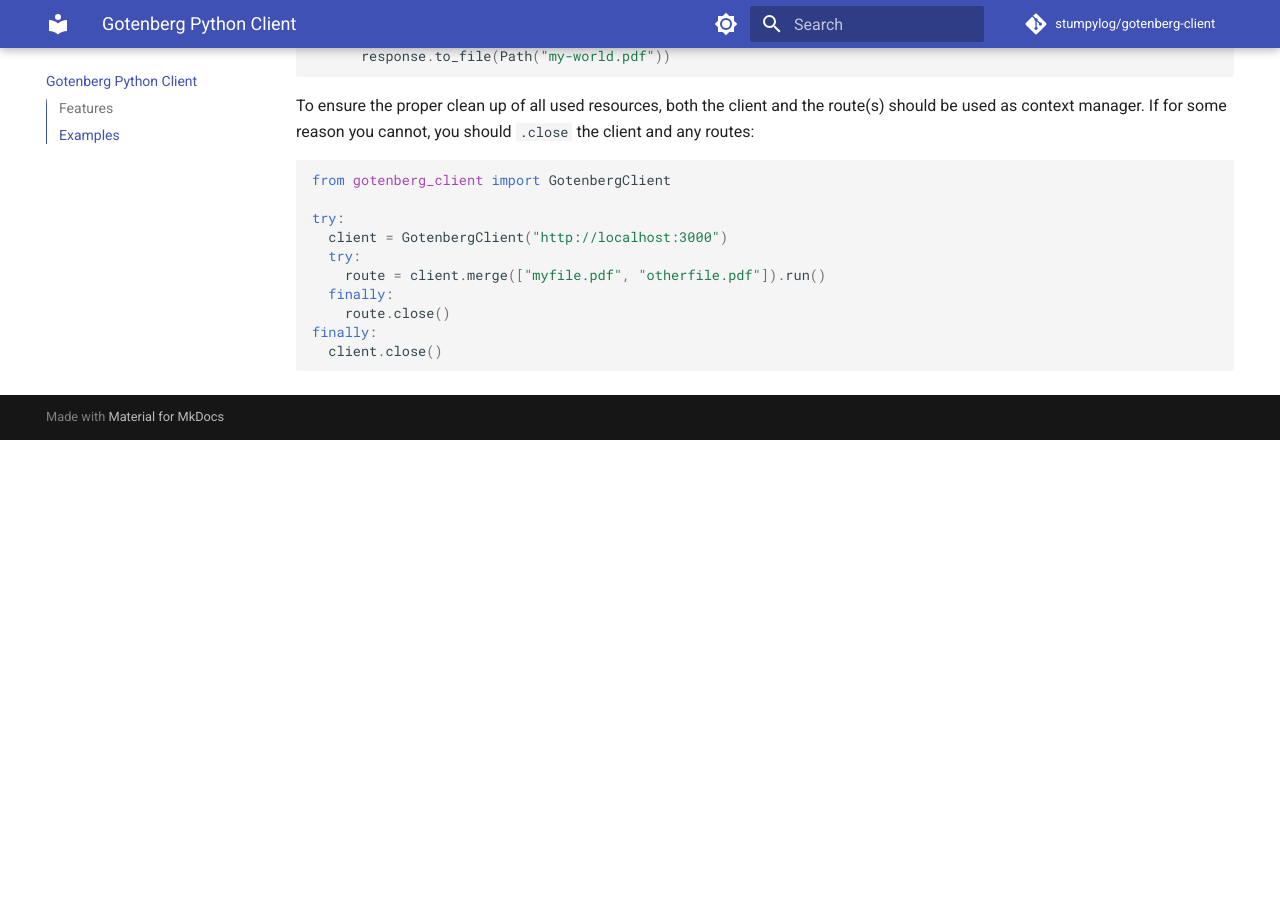
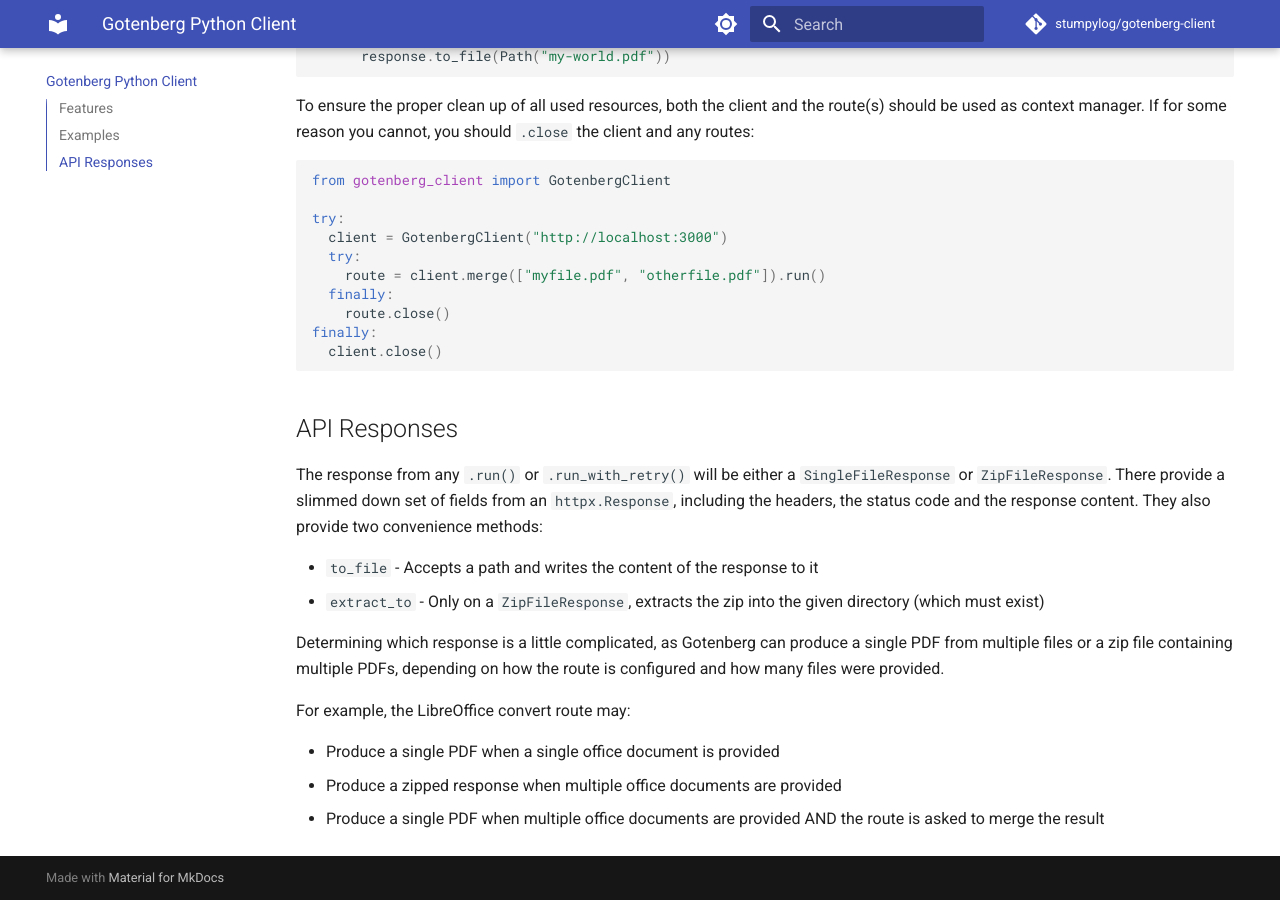
Before and after one commit to stumpylog/gotenberg-client, an MkDocs documentation site: the page built from docs/index.md, in a window 1280 px wide and 900 px high, scrolled down 1337 px. Built offline with MkDocs 1.6.1 and Material for MkDocs 9.7.7, drawn with Linux system fonts in a browser that asks for light colours; comment, search, counter and statistics services are not loaded; the version menu is left out; before the commit the page ends 1777 px from its top, so only the background shows below that.

Commit message:
Fixes a final merged vs not

````diff
--- a/docs/index.md
+++ b/docs/index.md
@@ -76,3 +76,21 @@
 finally:
   client.close()
 ```
+
+## API Responses
+
+The response from any `.run()` or `.run_with_retry()` will be either a `SingleFileResponse` or `ZipFileResponse`.
+There provide a slimmed down set of fields from an `httpx.Response`, including the headers, the status code and
+the response content. They also provide two convenience methods:
+
+- `to_file` - Accepts a path and writes the content of the response to it
+- `extract_to` - Only on a `ZipFileResponse`, extracts the zip into the given directory (which must exist)
+
+Determining which response is a little complicated, as Gotenberg can produce a single PDF from multiple files or
+a zip file containing multiple PDFs, depending on how the route is configured and how many files were provided.
+
+For example, the LibreOffice convert route may:
+
+- Produce a single PDF when a single office document is provided
+- Produce a zipped response when multiple office documents are provided
+- Produce a single PDF when multiple office documents are provided AND the route is asked to merge the result
````
Also changed, not shown: 3 other files.
